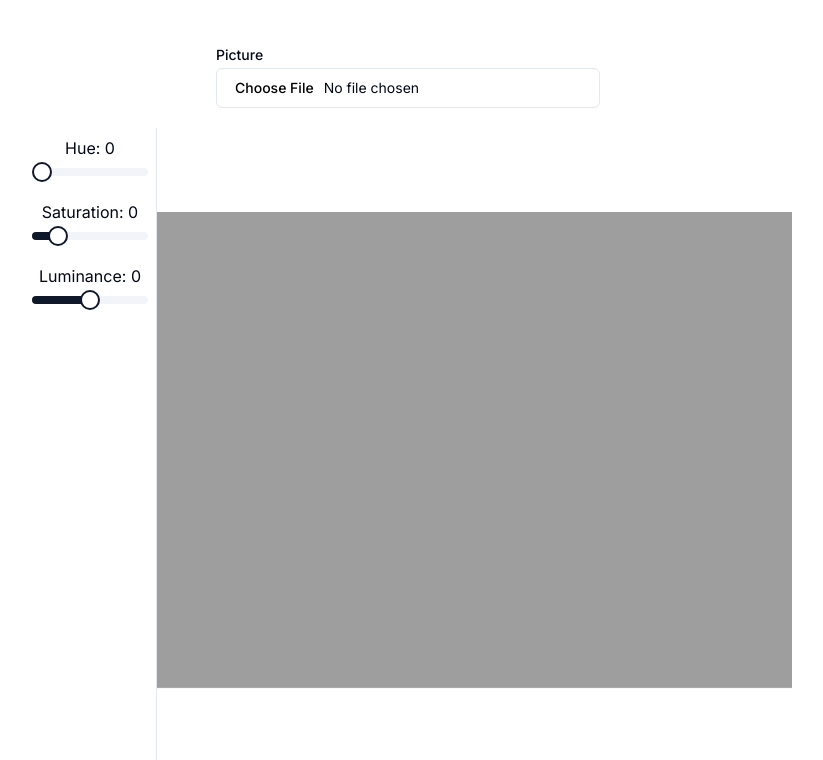
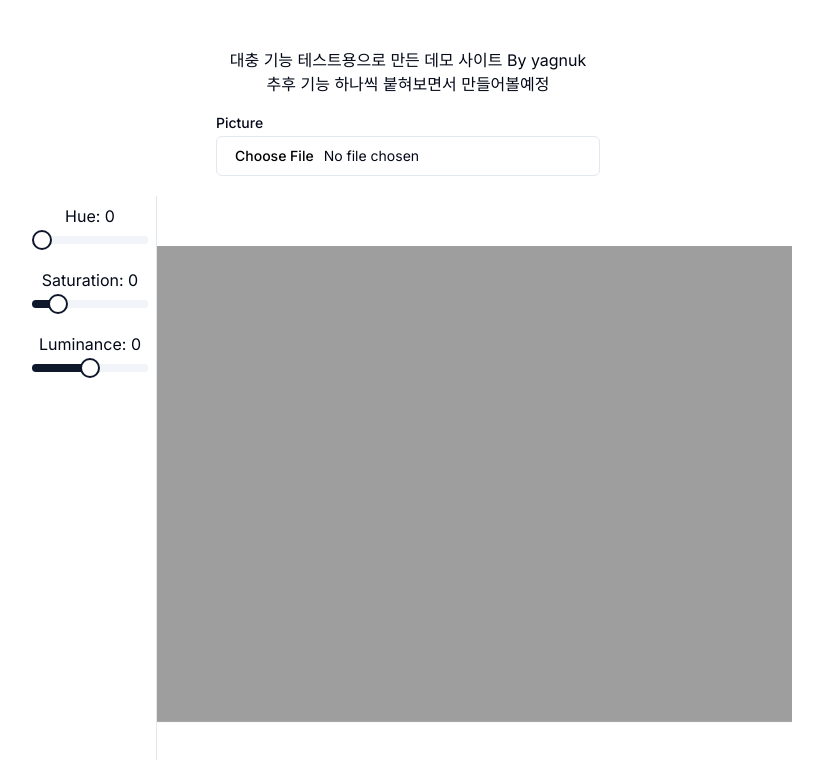
Before and after one commit to Yanguk/SnapTweak, a Next.js app: page / in a window 1280 px wide. Shown: the top 760 px of the page, without its empty margins (232-1055 px from the left). Built offline with nearby package versions, Linux system fonts and the light colour scheme.

Commit message:
Add Description

```diff
--- a/src/app/layout.tsx
+++ b/src/app/layout.tsx
@@ -5,8 +5,8 @@ import "./globals.css";
 const inter = Inter({ subsets: ["latin"] });
 
 export const metadata: Metadata = {
-  title: "Create Next App",
-  description: "Generated by create next app",
+  title: "Yanguk",
+  description: "Demo",
 };
 
 export default function RootLayout({
--- a/src/app/page.tsx
+++ b/src/app/page.tsx
@@ -45,6 +45,9 @@ export default function Home() {
 
   return (
     <main className="flex min-h-screen flex-col items-center p-12 h-full">
+      <h1>대충 기능 테스트용으로 만든 데모 사이트 By yagnuk</h1>
+      <h1 className='mb-5'>추후 기능 하나씩 붙혀보면서 만들어볼예정</h1>
+
       <InputFile onChange={onChange} />
 
       {image && (
```
